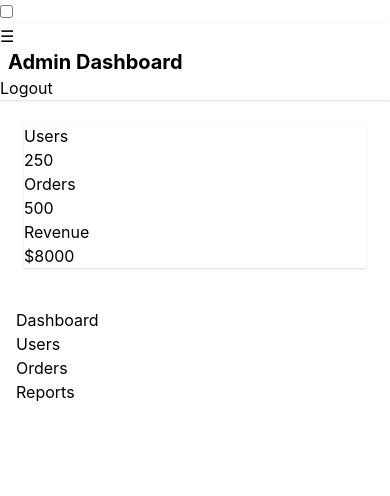
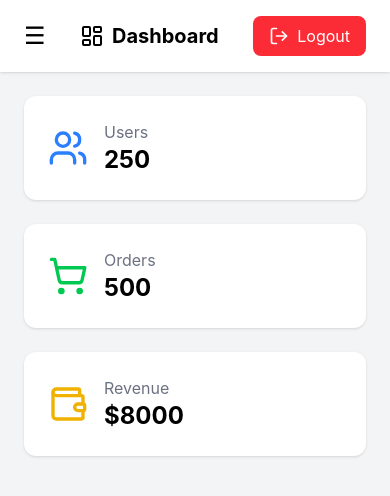
Before and after one commit to proshehab/admin, a Vue app: page /dashboard in a window 390 px wide. Shown: the top 496 px of the page. Built offline with nearby package versions, Linux system fonts and the light colour scheme.

Commit message:
feat: add lucide-vue-next dependency and enhance Login and Dashboard components with new layout and styling

```diff
--- a/package.json
+++ b/package.json
@@ -9,6 +9,7 @@
     "preview": "vite preview"
   },
   "dependencies": {
+    "lucide-vue-next": "^1.0.0",
     "pinia": "^3.0.4",
     "vue": "^3.5.34",
     "vue-router": "^5.0.7"
--- a/src/views/Dashboard.vue
+++ b/src/views/Dashboard.vue
@@ -1,63 +1,103 @@
 <template>
-  <div class="drawer lg:drawer-open">
-    <input id="menu" type="checkbox" class="drawer-toggle" />
-
-    <div class="drawer-content">
-      <div class="navbar bg-base-100 shadow">
-        <label for="menu" class="btn btn-square btn-ghost lg:hidden">
-          ☰
-        </label>
-
-        <div class="flex-1 px-2 text-xl font-bold">Admin Dashboard</div>
-
-        <div>
-          <button class="btn btn-error">Logout</button>
-        </div>
+  <div class="min-h-screen flex bg-gray-100">
+    <!-- SIDEBAR -->
+    <aside class="w-64 bg-gray-900 text-white hidden lg:block">
+      <div class="p-5 text-2xl font-bold border-b border-gray-700">
+        Admin Panel
       </div>
 
-      <div class="p-6">
-        <div class="stats shadow w-full">
-          <div class="stat">
-            <div class="stat-title">Users</div>
+      <nav class="p-4 space-y-2">
+        <a class="flex items-center gap-3 px-4 py-2 rounded-lg bg-gray-800">
+          <LayoutDashboard class="w-5 h-5" />
+          Dashboard
+        </a>
 
-            <div class="stat-value">250</div>
+        <a
+          class="flex items-center gap-3 px-4 py-2 rounded-lg hover:bg-gray-800"
+        >
+          <Users class="w-5 h-5" />
+          Users
+        </a>
+
+        <a
+          class="flex items-center gap-3 px-4 py-2 rounded-lg hover:bg-gray-800"
+        >
+          <ShoppingCart class="w-5 h-5" />
+          Orders
+        </a>
+
+        <a
+          class="flex items-center gap-3 px-4 py-2 rounded-lg hover:bg-gray-800"
+        >
+          <BarChart3 class="w-5 h-5" />
+          Reports
+        </a>
+      </nav>
+    </aside>
+
+    <!-- MAIN -->
+    <div class="flex-1 flex flex-col">
+      <!-- TOP NAV -->
+      <header
+        class="bg-white shadow flex items-center justify-between px-6 py-4"
+      >
+        <button class="lg:hidden text-2xl">☰</button>
+
+        <h1 class="text-xl font-bold flex items-center gap-2">
+          <LayoutDashboard class="w-6 h-6" />
+          Dashboard
+        </h1>
+
+        <button
+          class="flex items-center gap-2 bg-red-500 hover:bg-red-600 text-white px-4 py-2 rounded-lg"
+        >
+          <LogOut class="w-5 h-5" />
+          Logout
+        </button>
+      </header>
+
+      <!-- CONTENT -->
+      <main class="p-6">
+        <div class="grid grid-cols-1 md:grid-cols-3 gap-6">
+          <!-- USERS -->
+          <div class="bg-white p-6 rounded-xl shadow flex items-center gap-4">
+            <Users class="w-10 h-10 text-blue-500" />
+            <div>
+              <p class="text-gray-500">Users</p>
+              <h2 class="text-2xl font-bold">250</h2>
+            </div>
           </div>
 
-          <div class="stat">
-            <div class="stat-title">Orders</div>
-
-            <div class="stat-value">500</div>
+          <!-- ORDERS -->
+          <div class="bg-white p-6 rounded-xl shadow flex items-center gap-4">
+            <ShoppingCart class="w-10 h-10 text-green-500" />
+            <div>
+              <p class="text-gray-500">Orders</p>
+              <h2 class="text-2xl font-bold">500</h2>
+            </div>
           </div>
 
-          <div class="stat">
-            <div class="stat-title">Revenue</div>
-
-            <div class="stat-value">$8000</div>
+          <!-- REVENUE -->
+          <div class="bg-white p-6 rounded-xl shadow flex items-center gap-4">
+            <Wallet class="w-10 h-10 text-yellow-500" />
+            <div>
+              <p class="text-gray-500">Revenue</p>
+              <h2 class="text-2xl font-bold">$8000</h2>
+            </div>
           </div>
         </div>
-      </div>
-    </div>
-
-    <div class="drawer-side">
-      <label for="menu" class="drawer-overlay"></label>
-
-      <ul class="menu p-4 w-80 min-h-full bg-base-200">
-        <li>
-          <a>Dashboard</a>
-        </li>
-
-        <li>
-          <a>Users</a>
-        </li>
-
-        <li>
-          <a>Orders</a>
-        </li>
-
-        <li>
-          <a>Reports</a>
-        </li>
-      </ul>
+      </main>
     </div>
   </div>
 </template>
+
+<script setup>
+import {
+  LayoutDashboard,
+  Users,
+  ShoppingCart,
+  BarChart3,
+  LogOut,
+  Wallet,
+} from "lucide-vue-next";
+</script>
```
Also changed, not shown: src/views/Login.vue (+56 -67 lines), 1 other file (tests, documents, lock files or other folders).
